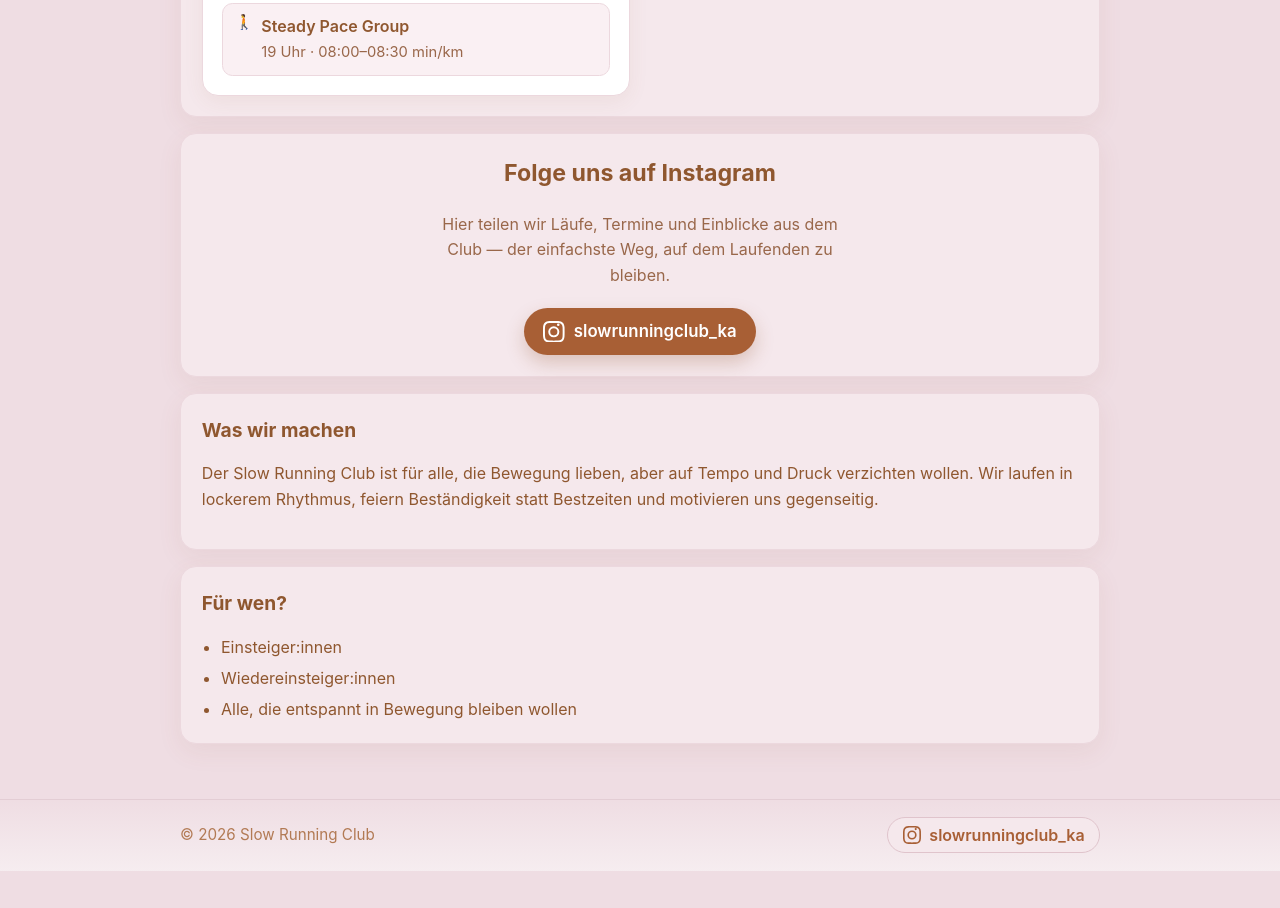
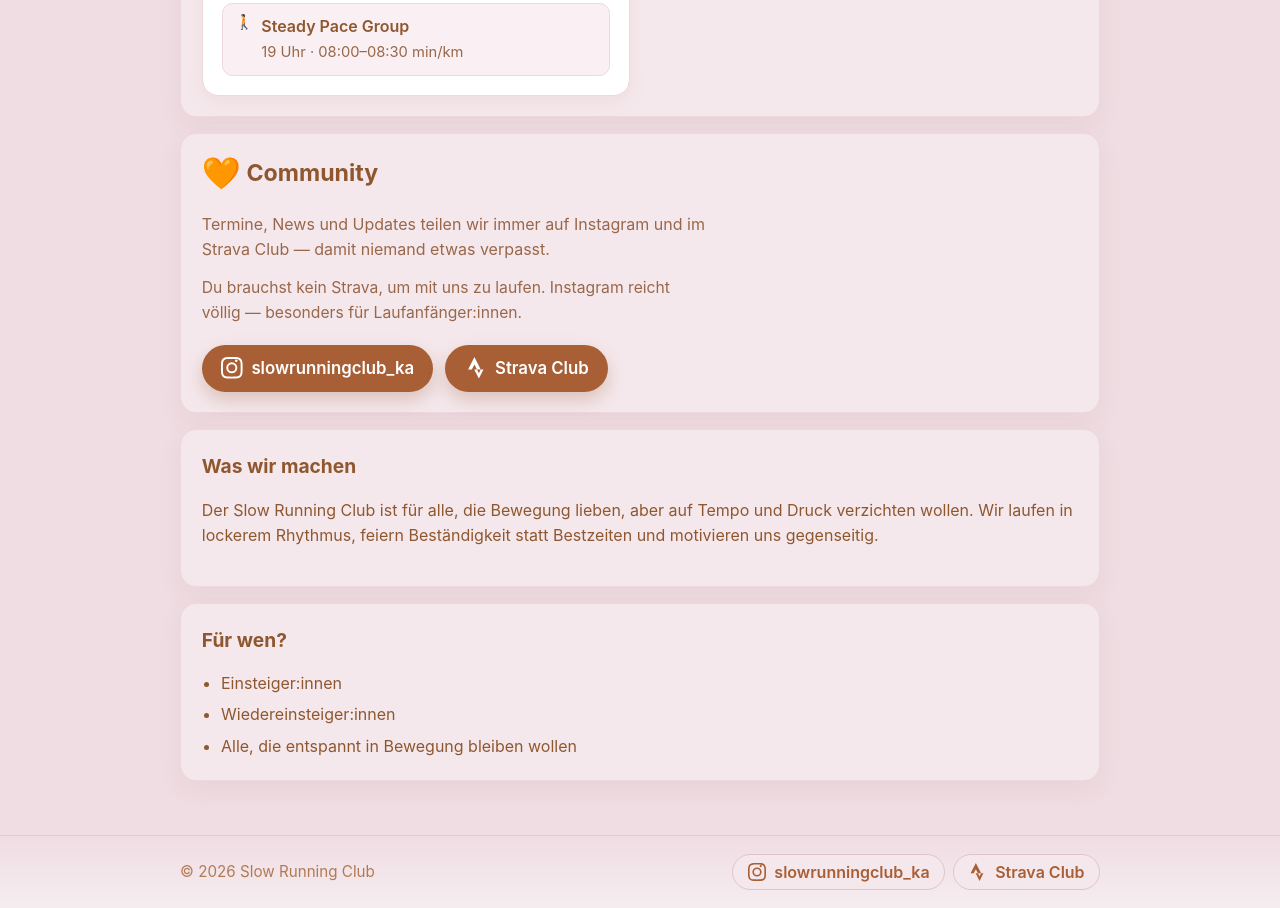
Before and after one commit to Anna-LenaEllerbrake/slow-running-club, a Preact app: page / in a window 1280 px wide. Shown: the part 1460-2368 px from the top of the page. Before the commit the page ends 2331 px from the top, so only its background shows below. Built offline with nearby package versions, Linux system fonts and the light colour scheme.

Commit message:
Add Strava club link and refine community section
Inclusive messaging for both channels, left-aligned layout, and orange heart heading.

```diff
--- a/src/App.jsx
+++ b/src/App.jsx
@@ -1,5 +1,11 @@
-import { instagramHandle, instagramUrl } from "./config.js";
+import {
+  instagramHandle,
+  instagramUrl,
+  stravaLabel,
+  stravaUrl,
+} from "./config.js";
 import InstagramIcon from "./InstagramIcon.jsx";
+import StravaIcon from "./StravaIcon.jsx";
 import { runs } from "./runs.js";
 
 export default function App() {
@@ -102,14 +108,24 @@ export default function App() {
           </div>
         </section>
 
-        <section className="card card-instagram">
-          <h2>Folge uns auf Instagram</h2>
+        <section className="card card-social">
+          <h2>
+            <span className="section-emoji" aria-hidden="true">
+              🧡
+            </span>{" "}
+            Community
+          </h2>
           <p>
-            Hier teilen wir Läufe, Termine und Einblicke aus dem Club — der
-            einfachste Weg, auf dem Laufenden zu bleiben.
+            Termine, News und Updates teilen wir immer auf Instagram und im
+            Strava Club — damit niemand etwas verpasst.
           </p>
+          <p className="social-note">
+            Du brauchst kein Strava, um mit uns zu laufen. Instagram reicht
+            völlig — besonders für Laufanfänger:innen.
+          </p>
+          <div className="social-buttons">
             <a
-            className="button button-instagram button-lg"
+              className="button button-social button-lg"
               href={instagramUrl}
               target="_blank"
               rel="noopener noreferrer"
@@ -118,6 +134,17 @@ export default function App() {
               <InstagramIcon />
               <span>{instagramHandle}</span>
             </a>
+            <a
+              className="button button-social button-lg button-strava"
+              href={stravaUrl}
+              target="_blank"
+              rel="noopener noreferrer"
+              aria-label={`${stravaLabel} auf Strava`}
+            >
+              <StravaIcon />
+              <span>{stravaLabel}</span>
+            </a>
+          </div>
         </section>
 
         <section className="card">
@@ -142,8 +169,9 @@ export default function App() {
       <footer className="footer">
         <div className="container footer-inner">
           <p>© {year} Slow Running Club</p>
+          <div className="footer-social">
             <a
-            className="footer-link instagram-link"
+              className="footer-link social-link"
               href={instagramUrl}
               target="_blank"
               rel="noopener noreferrer"
@@ -152,6 +180,17 @@ export default function App() {
               <InstagramIcon />
               <span>{instagramHandle}</span>
             </a>
+            <a
+              className="footer-link social-link social-link-strava"
+              href={stravaUrl}
+              target="_blank"
+              rel="noopener noreferrer"
+              aria-label={`${stravaLabel} auf Strava`}
+            >
+              <StravaIcon />
+              <span>{stravaLabel}</span>
+            </a>
+          </div>
         </div>
       </footer>
     </>
--- /dev/null
+++ b/src/StravaIcon.jsx
@@ -0,0 +1,13 @@
+export default function StravaIcon() {
+  return (
+    <svg
+      className="icon icon-strava"
+      xmlns="http://www.w3.org/2000/svg"
+      viewBox="0 0 24 24"
+      fill="currentColor"
+      aria-hidden="true"
+    >
+      <path d="M15.387 17.944l-2.089-4.116h-3.065L15.387 24l5.15-10.172h-3.066m-7.008-5.599l2.836 5.599h4.172L10.463 0l-7 13.828h4.169" />
+    </svg>
+  );
+}
--- a/src/config.js
+++ b/src/config.js
@@ -1,2 +1,5 @@
 export const instagramUrl = "https://www.instagram.com/slowrunningclub_ka/";
 export const instagramHandle = "slowrunningclub_ka";
+
+export const stravaUrl = "https://strava.app.link/iHH9FRfcF3b";
+export const stravaLabel = "Strava Club";
--- a/src/style.css
+++ b/src/style.css
@@ -60,8 +60,8 @@ h1 {
   color: #99674a;
 }
 
-.button-instagram,
-.instagram-link {
+.button-social,
+.social-link {
   display: inline-flex;
   align-items: center;
   justify-content: center;
@@ -69,8 +69,8 @@ h1 {
   line-height: 1;
 }
 
-.button-instagram span,
-.instagram-link span {
+.button-social span,
+.social-link span {
   line-height: 1;
 }
 
@@ -79,20 +79,21 @@ h1 {
   font-size: 1.05rem;
 }
 
-.button-lg .icon-instagram {
+.button-lg .icon-instagram,
+.button-lg .icon-strava {
   width: 1.35rem;
   height: 1.35rem;
 }
 
-.icon-instagram {
+.icon-instagram,
+.icon-strava {
   width: 1.125rem;
   height: 1.125rem;
   flex-shrink: 0;
   display: block;
 }
 
-.card-instagram {
-  text-align: center;
+.card-social {
   border-color: #e0c4cc;
   background: linear-gradient(
     165deg,
@@ -102,18 +103,45 @@ h1 {
   );
 }
 
-.card-instagram h2 {
+.card-social h2,
+.card-runs h2 {
   font-size: clamp(1.25rem, 3vw, 1.45rem);
+  display: flex;
+  align-items: center;
+  gap: 0.35rem;
 }
 
-.card-instagram p {
-  margin: 0 auto 1.25rem;
-  max-width: 42ch;
+.section-emoji,
+.runs-heading-emoji {
+  font-size: 1.35em;
+  line-height: 1;
+}
+
+.card-social p {
+  margin: 0 0 0.75rem;
+  max-width: 50ch;
   color: #99674a;
 }
 
-.card-instagram .button-instagram {
-  margin: 0 auto;
+.card-social .social-note {
+  margin-bottom: 1.25rem;
+  font-size: 0.98rem;
+}
+
+.social-buttons {
+  display: flex;
+  flex-wrap: wrap;
+  gap: 0.75rem;
+  justify-content: flex-start;
+}
+
+.button-strava {
+  background: #fc4c02;
+  box-shadow: 0 8px 18px rgba(252, 76, 2, 0.28);
+}
+
+.button-strava:hover {
+  background: #e34402;
 }
 
 .button {
@@ -147,7 +175,13 @@ h1 {
   gap: 0.5rem 1rem;
 }
 
-.instagram-link {
+.footer-social {
+  display: flex;
+  flex-wrap: wrap;
+  gap: 0.5rem;
+}
+
+.social-link {
   color: var(--accent);
   text-decoration: none;
   font-weight: 600;
@@ -156,17 +190,24 @@ h1 {
   border-radius: 999px;
   border: 1px solid #e0c4cc;
   background: var(--card);
-  transition: background-color 120ms ease, color 120ms ease;
+  transition: background-color 120ms ease, color 120ms ease,
+    border-color 120ms ease;
 }
 
-.instagram-link:hover {
+.social-link:hover {
   color: #fff;
   background: var(--accent);
   border-color: var(--accent);
 }
 
-.instagram-link:hover .icon-instagram {
+.social-link:hover .icon-instagram,
+.social-link:hover .icon-strava {
   color: #fff;
+}
+
+.social-link-strava:hover {
+  background: #fc4c02;
+  border-color: #fc4c02;
 }
 
 .card-runs {
@@ -176,18 +217,6 @@ h1 {
     var(--card) 40%,
     #f3e4e9 100%
   );
-}
-
-.card-runs h2 {
-  font-size: clamp(1.25rem, 3vw, 1.45rem);
-  display: flex;
-  align-items: center;
-  gap: 0.35rem;
-}
-
-.runs-heading-emoji {
-  font-size: 1.35em;
-  line-height: 1;
 }
 
 .runs-intro {
```
Lines whose indentation alone changed are shown as unchanged.
